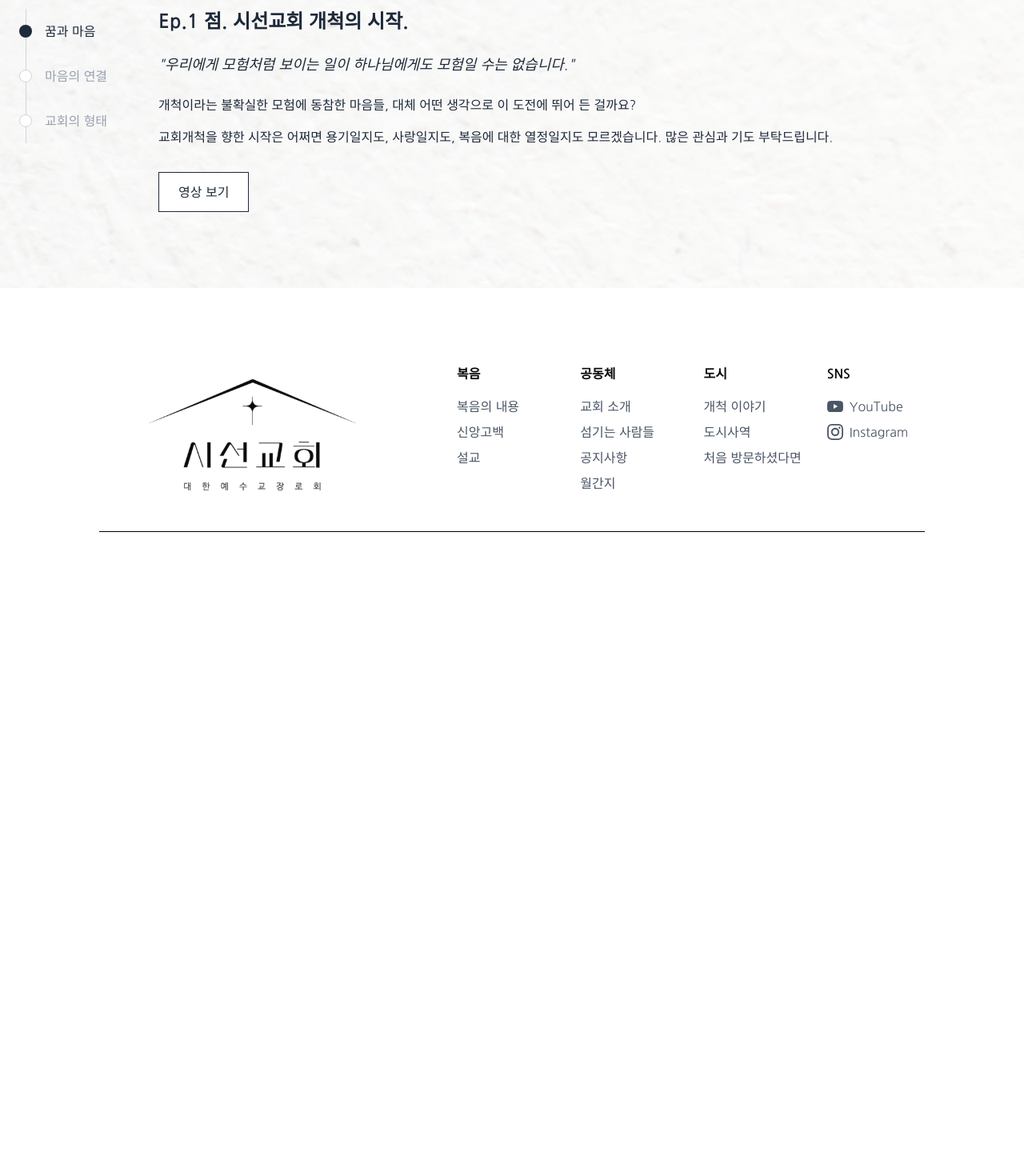
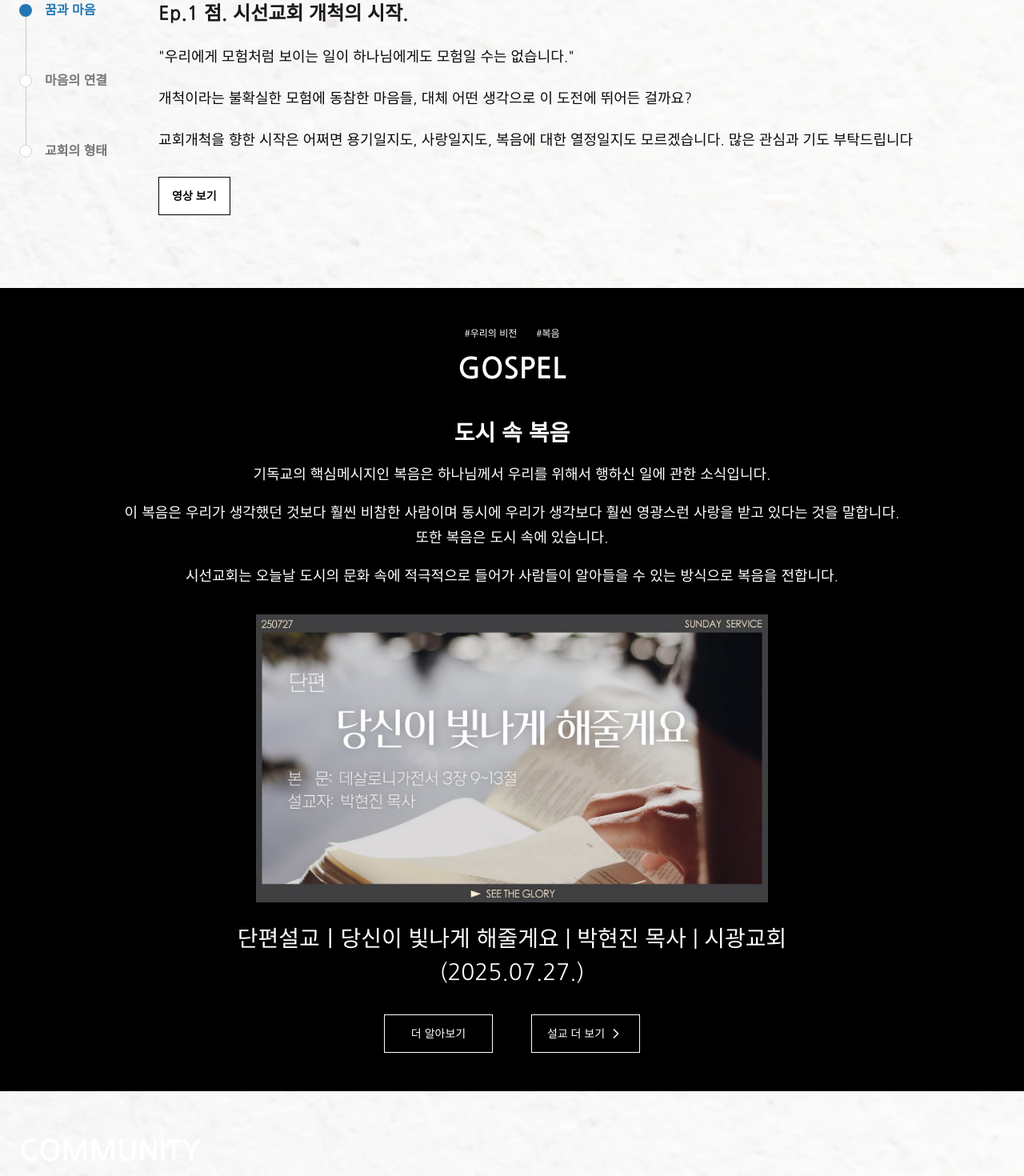
Before and after one commit to jglee-Cm7/siseon-web, a Next.js app: page / in a window 1280 px wide. Shown: the part 1060-2530 px from the top of the page at 80% size. Before the commit the page ends 1789 px from the top, so only its background shows below. Built offline with nearby package versions, Linux system fonts and the light colour scheme.

Commit message:
feat: Add story, gospel section in home page

```diff
--- a/app/page.tsx
+++ b/app/page.tsx
@@ -1,10 +1,17 @@
-import { HeroSection, StorySection } from "@/components/features/home";
+import {
+  GospelSection,
+  HeroSection,
+  StorySection,
+  CommunitySection,
+} from "@/components/features/home";
 
 export default function Home() {
   return (
     <>
       <HeroSection />
       <StorySection />
+      <GospelSection />
+      <CommunitySection />
     </>
   );
 }
--- /dev/null
+++ b/components/features/home/community-section.tsx
@@ -0,0 +1,11 @@
+export function CommunitySection() {
+  return (
+    <section className="bg-[url('/images/background.avif')]">
+      <div className="h-full bg-white/90 px-6 py-12">
+        <h2 className="text-[26px] font-bold text-white md:text-[36px]">
+          COMMUNITY
+        </h2>
+      </div>
+    </section>
+  );
+}
--- /dev/null
+++ b/components/features/home/gospel-section.tsx
@@ -0,0 +1,67 @@
+import Image from "next/image";
+import { ChevronRightIcon } from "lucide-react";
+
+export function GospelSection() {
+  return (
+    <section className="bg-black px-6 py-12">
+      <div className="mx-auto flex h-full max-w-[1440px] flex-col items-center space-y-8">
+        {/* Title */}
+        <div className="flex flex-col items-center justify-center gap-2">
+          <div className="flex items-center gap-6 text-[12px] text-white">
+            <span>#우리의 비전</span>
+            <span>#복음</span>
+          </div>
+          <h3 className="text-[26px] font-bold text-white md:text-[36px]">
+            GOSPEL
+          </h3>
+        </div>
+
+        {/* Content */}
+        <div className="flex max-w-[1000px] flex-col items-center gap-4 break-keep text-white [&>p]:text-center [&>p]:text-[12px] [&>p]:leading-[1.75] [&>p]:md:text-lg">
+          <span className="text-[22px] font-bold md:text-[28px]">
+            도시 속 복음
+          </span>
+          <p className="text-[12px] leading-[1.75]">
+            기독교의 핵심메시지인 복음은 하나님께서 우리를 위해서 행하신 일에
+            관한 소식입니다.
+          </p>
+          <p>
+            이 복음은 우리가 생각했던 것보다 훨씬 비참한 사람이며 동시에 우리가
+            생각보다 훨씬 영광스런 사랑을 받고 있다는 것을 말합니다. 또한 복음은
+            도시 속에 있습니다.
+          </p>
+          <p>
+            시선교회는 오늘날 도시의 문화 속에 적극적으로 들어가 사람들이
+            알아들을 수 있는 방식으로 복음을 전합니다.
+          </p>
+        </div>
+
+        {/* Video Image */}
+        <div className="flex w-full flex-col items-center justify-center gap-6">
+          <Image
+            src="/images/video-thumbnail.webp"
+            alt="gospel-video"
+            width={1600}
+            height={900}
+            className="aspect-[16/9] w-[50dvw] max-w-[700px] object-cover"
+          />
+          <p className="text-center text-[10px] leading-[1.5] text-white md:text-[28px]">
+            단편설교ㅣ당신이 빛나게 해줄게요 | 박현진 목사 | 시광교회
+            <br />
+            (2025.07.27.)
+          </p>
+        </div>
+
+        {/* Button */}
+        <div className="flex w-full justify-center gap-12">
+          <button className="h-9 w-34 border-[1.5px] border-white bg-transparent text-sm text-white transition-colors hover:cursor-pointer hover:bg-white hover:text-black md:h-12">
+            더 알아보기
+          </button>
+          <button className="flex h-9 w-34 items-center justify-center gap-1 border-[1.5px] border-white bg-transparent text-sm text-white transition-colors hover:cursor-pointer hover:bg-white hover:text-black md:h-12">
+            설교 더 보기 <ChevronRightIcon className="size-5" />
+          </button>
+        </div>
+      </div>
+    </section>
+  );
+}
--- a/components/features/home/hero-section.tsx
+++ b/components/features/home/hero-section.tsx
@@ -2,11 +2,12 @@ export function HeroSection() {
   return (
     <section className="h-[calc(100dvh-180px)] max-h-[700px] bg-[#1A1A1A] p-6">
       <div className="mx-auto h-full max-w-[1440px]">
-        <div className="flex h-full flex-col justify-around">
+        <div className="flex h-full flex-col justify-end gap-16 pb-[40%] md:justify-around md:gap-0 md:pb-0">
           <h1 className="font-poiret text-[40px] text-white md:text-[64px]">
-            behold the goodness of God
+            behold the
+            <br className="md:hidden" /> goodness of God
           </h1>
-          <p className="line-height-[1.5] font-nanum text-[16px] font-bold tracking-[0.02em] text-white md:text-[40px]">
+          <p className="font-nanum text-[16px] font-bold tracking-[0.02em] text-white md:text-[32px] md:leading-[1.75]">
             하나님의 시선 <br /> 우리의 시선 <br /> 선하신 하나님을 바라보라
           </p>
         </div>
--- a/components/features/home/index.ts
+++ b/components/features/home/index.ts
@@ -1,2 +1,4 @@
 export * from "./hero-section";
 export * from "./story-section";
+export * from "./gospel-section";
+export * from "./community-section";
--- a/components/features/home/story-section.tsx
+++ b/components/features/home/story-section.tsx
@@ -1,6 +1,6 @@
 export function StorySection() {
   return (
-    <section className="h-[calc(100dvh-180px)] max-h-[760px] bg-[url('/images/background.avif')]">
+    <section className="h-[calc(100dvh-180px)] max-h-[650px] bg-[url('/images/background.avif')] md:max-h-[760px]">
       <div className="h-full bg-white/90 px-6 py-12">
         <div className="mx-auto h-full max-w-[1440px]">
           <div className="flex h-full flex-col justify-around">
@@ -15,27 +15,35 @@ export function StorySection() {
             </div>
 
             {/* Content */}
-            <div className="flex gap-16">
+            <div className="flex flex-col gap-16 md:flex-row">
               {/* Left Timeline Navigation */}
               <div className="flex flex-col items-start">
-                <div className="relative flex flex-col">
+                <div className="relative flex h-[140px] flex-col md:h-auto">
                   {/* Timeline line */}
-                  <div className="absolute top-0 left-2 h-full w-px bg-gray-300"></div>
+                  <div className="absolute top-0 left-2 h-[70%] w-px translate-y-6 bg-[#CACACA] md:h-[90%] md:translate-y-3"></div>
 
                   {/* Timeline items */}
-                  <div className="flex items-center gap-4 py-4">
-                    <div className="relative z-10 h-4 w-4 rounded-full bg-gray-800"></div>
-                    <span className="font-medium text-gray-800">꿈과 마음</span>
-                  </div>
+                  <div className="flex flex-1 flex-col md:gap-16">
+                    <div className="flex flex-1 items-center gap-4">
+                      <div className="relative z-10 h-4 w-4 rounded-full bg-[#2277B2]"></div>
+                      <span className="font-bold text-[#2277B2]">
+                        꿈과 마음
+                      </span>
+                    </div>
 
-                  <div className="flex items-center gap-4 py-4">
-                    <div className="relative z-10 h-4 w-4 rounded-full border border-gray-300 bg-white"></div>
-                    <span className="text-gray-400">마음의 연결</span>
-                  </div>
+                    <div className="flex flex-1 items-center gap-4">
+                      <div className="relative z-10 h-4 w-4 rounded-full border border-gray-300 bg-white"></div>
+                      <span className="font-bold text-[#757575]">
+                        마음의 연결
+                      </span>
+                    </div>
 
-                  <div className="flex items-center gap-4 py-4">
-                    <div className="relative z-10 h-4 w-4 rounded-full border border-gray-300 bg-white"></div>
-                    <span className="text-gray-400">교회의 형태</span>
+                    <div className="flex flex-1 items-center gap-4">
+                      <div className="relative z-10 h-4 w-4 rounded-full border border-gray-300 bg-white"></div>
+                      <span className="font-bold text-[#757575]">
+                        교회의 형태
+                      </span>
+                    </div>
                   </div>
                 </div>
               </div>
@@ -44,33 +52,31 @@ export function StorySection() {
               <div className="flex flex-1 flex-col justify-between">
                 <div className="space-y-6">
                   {/* Title */}
-                  <h3 className="text-2xl font-bold text-gray-800">
+                  <h3 className="text-[16px] font-bold text-[#1A1A1A] md:text-2xl">
                     Ep.1 점. 시선교회 개척의 시작.
                   </h3>
 
-                  {/* Quote */}
-                  <blockquote className="text-lg text-gray-800 italic">
-                    &quot;우리에게 모험처럼 보이는 일이 하나님에게도 모험일 수는
-                    없습니다.&quot;
-                  </blockquote>
-
                   {/* Content paragraphs */}
-                  <div className="space-y-4 text-gray-800">
+                  <div className="space-y-6 text-[12px] break-keep md:text-lg">
+                    <p>
+                      &quot;우리에게 모험처럼 보이는 일이 하나님에게도 모험일
+                      수는 없습니다.&quot;
+                    </p>
                     <p>
                       개척이라는 불확실한 모험에 동참한 마음들, 대체 어떤
-                      생각으로 이 도전에 뛰어 든 걸까요?
+                      생각으로 이 도전에 뛰어든 걸까요?
                     </p>
                     <p>
                       교회개척을 향한 시작은 어쩌면 용기일지도, 사랑일지도,
                       복음에 대한 열정일지도 모르겠습니다. 많은 관심과 기도
-                      부탁드립니다.
+                      부탁드립니다
                     </p>
                   </div>
                 </div>
 
                 {/* Button */}
-                <div className="mt-8">
-                  <button className="border border-gray-800 bg-white px-6 py-3 text-gray-800 transition-colors hover:bg-gray-50">
+                <div className="mx-auto mt-8 md:mx-0">
+                  <button className="hover:bg-accent h-9 border-[1.5px] border-black bg-white px-14 text-sm transition-colors hover:cursor-pointer md:h-12 md:px-4 md:font-bold">
                     영상 보기
                   </button>
                 </div>
```
Also changed, not shown: public/images/video-thumbnail.webp (added).
